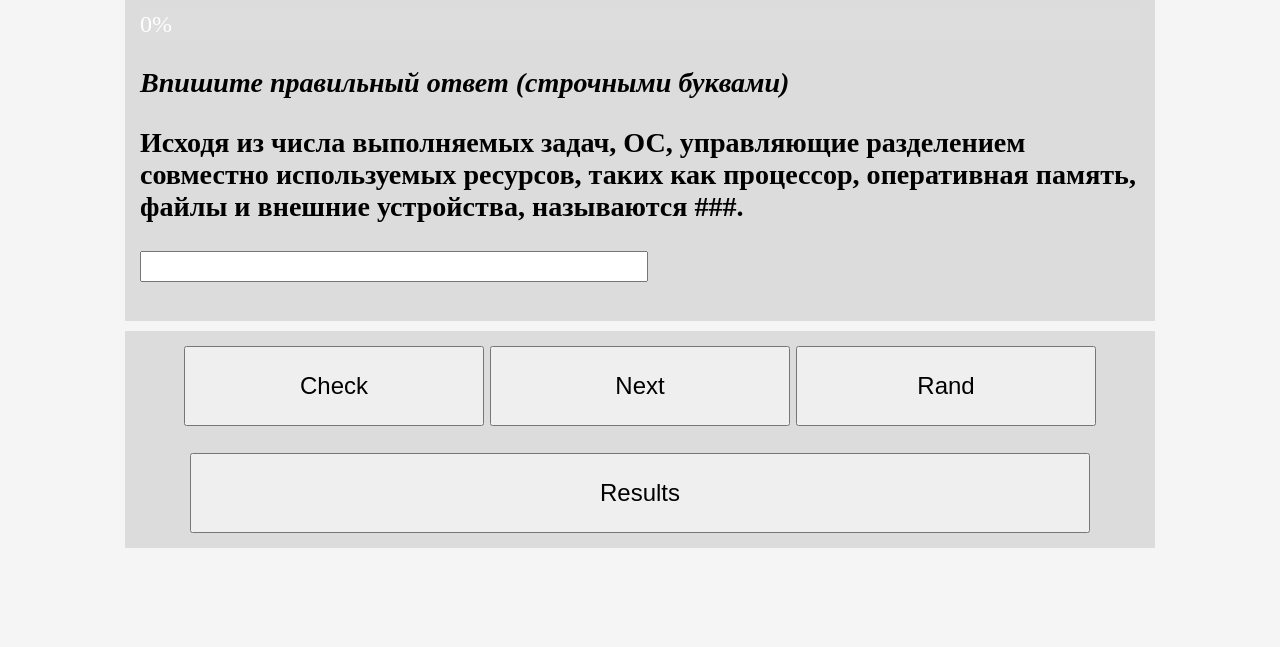
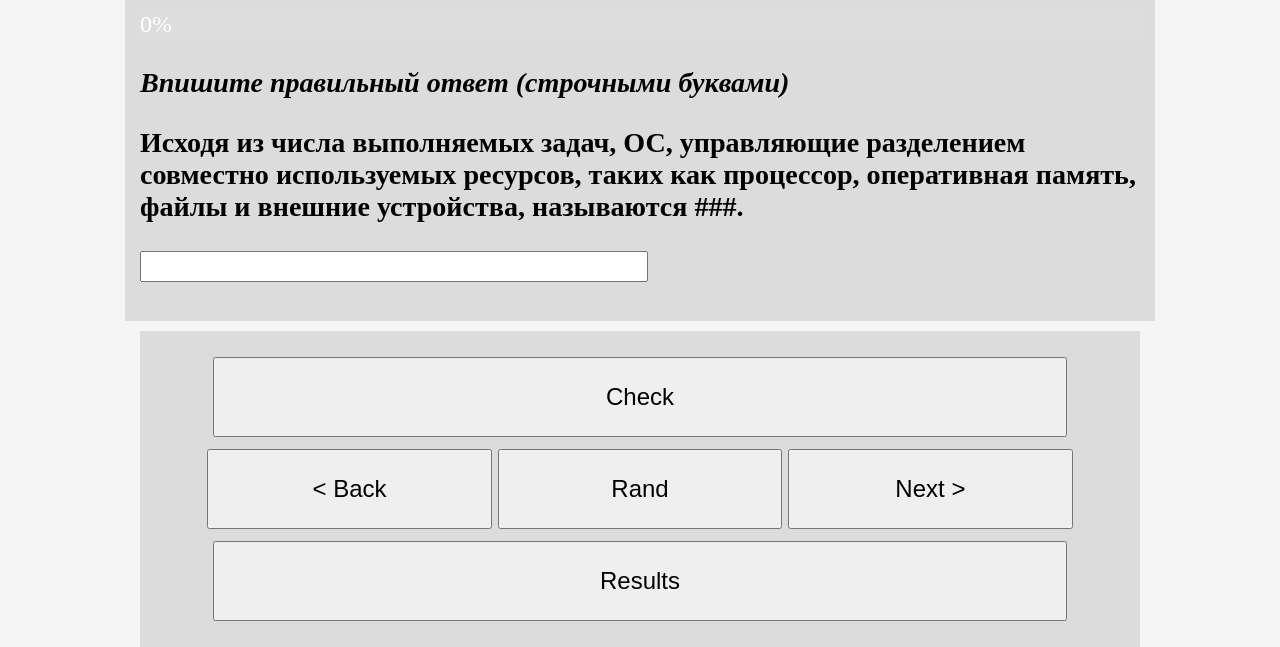
Before and after one commit to chiririll/AST-Web, a plain HTML site: page docs/index.html in a window 1280 px wide. Shown: the part 188-835 px from the top of the page. Before the commit the page ends 800 px from the top, so only its background shows below. Drawn offline with nearby package versions, Linux system fonts and the light colour scheme.

Commit message:
qol improvements

```diff
--- a/docs/index.html
+++ b/docs/index.html
@@ -29,13 +29,19 @@
         </div>
     </div>
 
-    <div class="container btns">
-        <button id="check" onclick="check()">Check</button>
-        <button id="next" onclick="next()">Next</button>
-        <button id="rand" onclick="rand()">Rand</button>
-        <br/><br/>
-        <button onclick="results();" style="display: block; width: 90%; margin: 0 auto;">Results</button>
-    </div>
+    <table class="container btns">
+        <tr><td>
+            <button id="check" onclick="check()" style="display: block; width: 90%; margin: auto;">Check</button>
+        </td></tr>
+        <tr><td>
+            <button id="back" onclick="back()">&#60; Back</button>
+            <button id="rand" onclick="rand()">Rand</button>
+            <button id="next" onclick="next()">Next &#62;</button>
+        </td></tr>
+        <tr><td>
+            <button onclick="results();" style="display: block; width: 90%; margin: auto;">Results</button>
+        </td></tr>
+    </table>
 
 </body>
 
--- a/docs/scripts/main.js
+++ b/docs/scripts/main.js
@@ -52,9 +52,13 @@ function setSingleMany() {
     vars.forEach(function(v, i) {
         el_class = v[1] ? "right" : "wrong";
         $("#answers").append(
-            `<p class="${el_class}"><input type="${type}"` + (type == 'radio' ? ' onclick="check()"' : '') + `/>${v[0]}</p>`
+            `<p class="${el_class}"><label><input type="${type}"` + (type == 'radio' ? ' onclick="check()"' : '') + `/>${v[0]}</label></p>`
         );
     });
+
+    $("#back").prop('disabled', true);
+    $("#rand").prop('disabled', true);
+    $("#next").prop('disabled', true);
 }
 
 function setInput() {
@@ -166,10 +170,19 @@ function check() {
     });
 
     $(".hidden-block").removeClass("hidden-block");
+
+    $("#back").prop('disabled', false);
+    $("#rand").prop('disabled', false);
+    $("#next").prop('disabled', false);
 }
 
 function next() {
     window.location.replace("?" + (q < questions.length-1 ? q + 1 : 0));
+}
+
+function back()
+{
+    window.location.replace("?" + (q > 0 ? q - 1 : 0));
 }
 
 function rand() {
```
